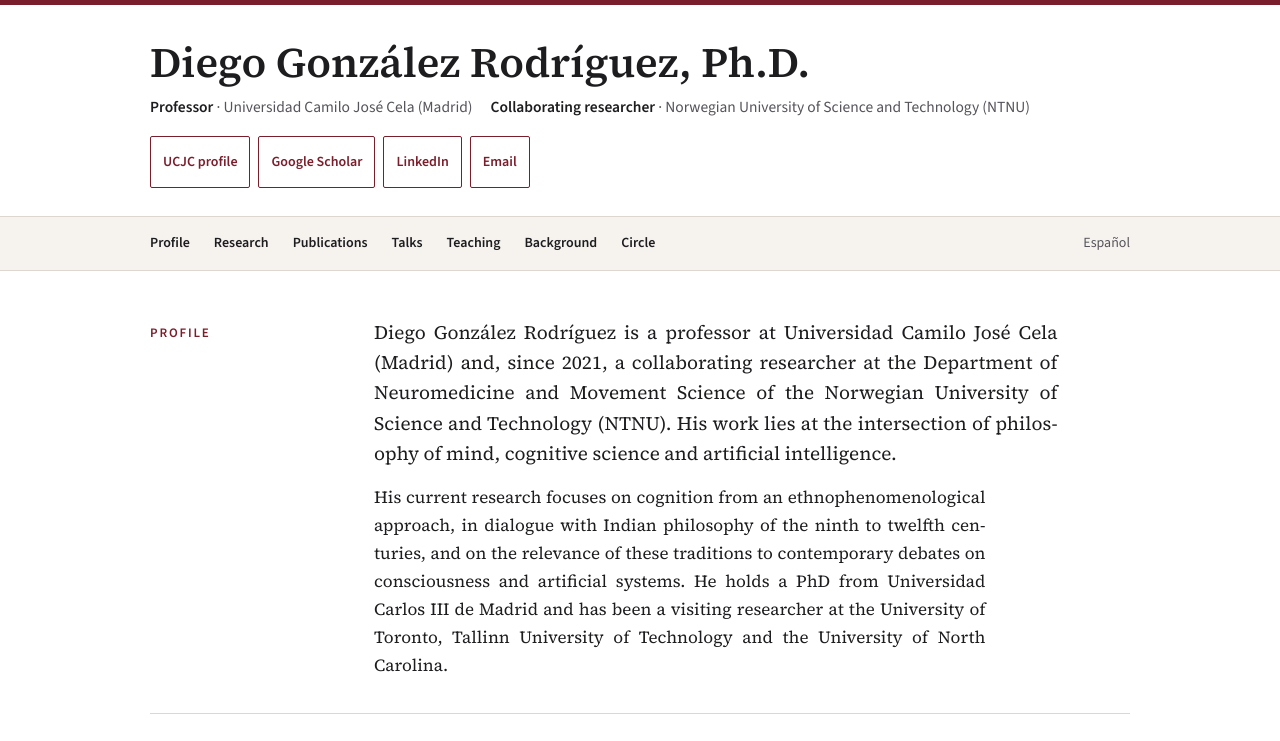
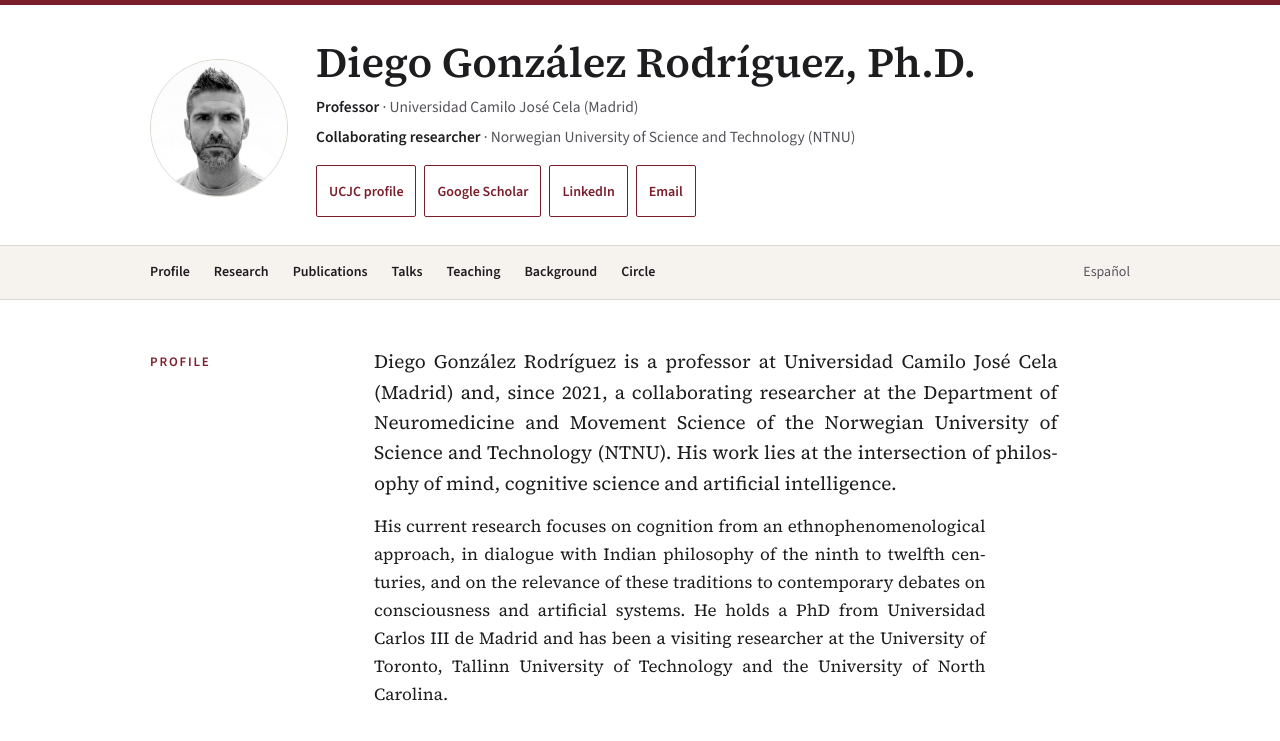
Before and after one commit to dgrmunch/dgrmunch.github.io, a plain HTML site: page en/index.html in a window 1280 px wide. Shown: the top 741 px of the page. Drawn offline with nearby package versions, Linux system fonts and the light colour scheme.

Commit message:
Foto en la cabecera
Co-Authored-By: Claude Opus 5.5 <noreply@anthropic.com>
Claude-Session: https://claude.ai/code/session_01EWVhVSRkApbHsao9qsdnTq

```diff
--- a/en/index.html
+++ b/en/index.html
@@ -18,7 +18,10 @@ body{margin:0;background:var(--paper);color:var(--ink);font-family:var(--serif);
 .gut{padding-left:max(16px,env(safe-area-inset-left,0px));padding-right:max(16px,env(safe-area-inset-right,0px))}
 .wrap{max-width:980px;margin:0 auto}
 .mast{border-bottom:1px solid var(--line)}
-.mast .wrap{padding-block:34px 28px;display:flex;flex-direction:column;gap:8px}
+.mast .wrap{padding-block:34px 28px;display:flex;align-items:center;gap:28px}
+.mast .who{display:flex;flex-direction:column;gap:8px;min-width:0}
+.mast .ph{width:136px;height:136px;border-radius:50%;object-fit:cover;flex:none;border:1px solid var(--line)}
+@media (max-width:560px){.mast .wrap{flex-direction:column;align-items:flex-start;gap:18px}.mast .ph{width:112px;height:112px}}
 h1{margin:0;font-weight:600;font-size:clamp(28px,4.4vw,42px);line-height:1.12}
 .role{font-family:var(--sans);font-size:15.5px;color:var(--muted);display:flex;flex-wrap:wrap;gap:4px 18px}
 .role b{color:var(--ink);font-weight:600}
@@ -62,9 +65,12 @@ footer .wrap{padding-block:22px;font-family:var(--sans);font-size:13.5px;color:v
 <body>
 <header class="mast gut">
   <div class="wrap">
+    <img class="ph" src="../img/diego.jpg" alt="Diego González Rodríguez" width="400" height="400">
+    <div class="who">
     <h1>Diego González Rodríguez, Ph.D.</h1>
     <div class="role"><span><b>Professor</b> · Universidad Camilo José Cela (Madrid)</span><span><b>Collaborating researcher</b> · Norwegian University of Science and Technology (NTNU)</span></div>
     <div class="links"><a href="https://www.ucjc.edu/profesores/diego-gonzalez-rodriguez/">UCJC profile</a><a href="https://scholar.google.com/citations?user=7DydhV0AAAAJ">Google Scholar</a><a href="https://es.linkedin.com/in/diegogonzalezphd">LinkedIn</a><a href="mailto:diego.gonzalez2@ucjc.edu">Email</a></div>
+    </div>
   </div>
 </header>
 <nav class="gut" aria-label="Sections">
```
Also changed, not shown: index.html (+7 -1 lines), img/diego.jpg (added).
